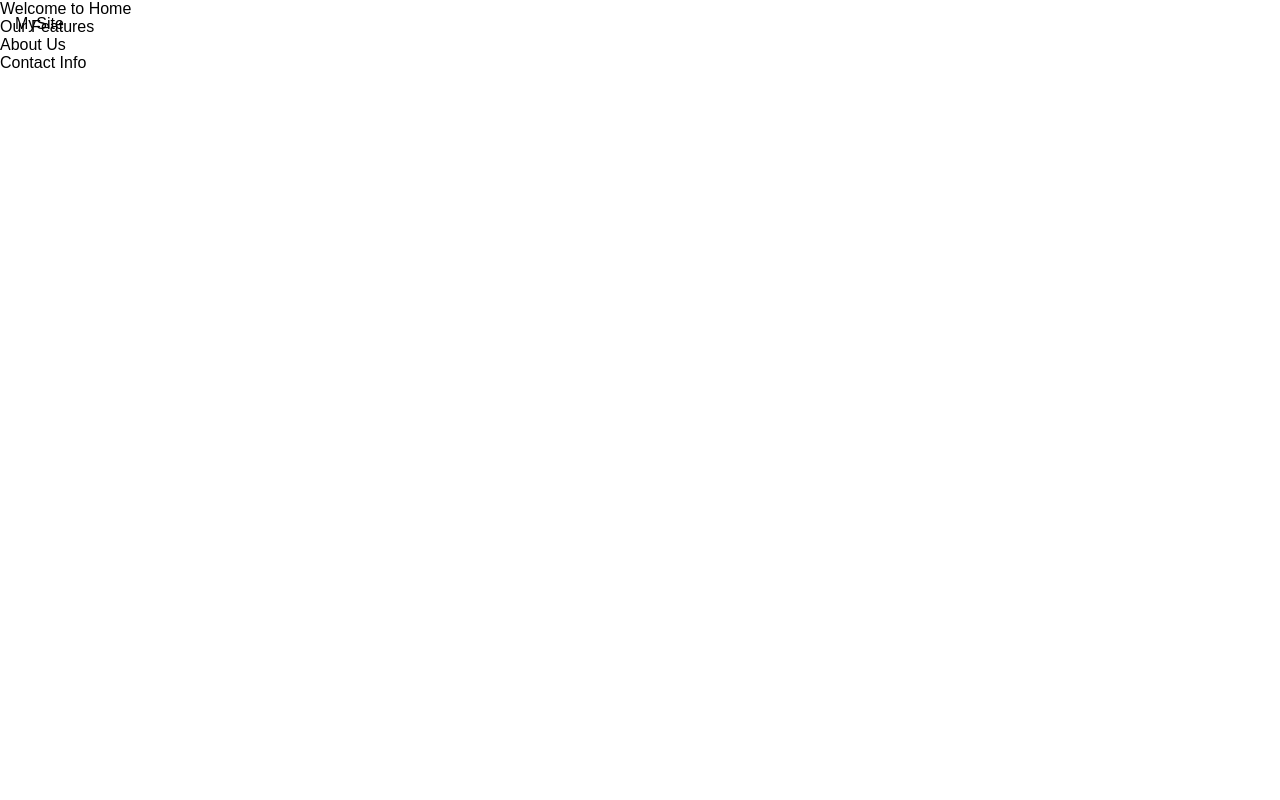
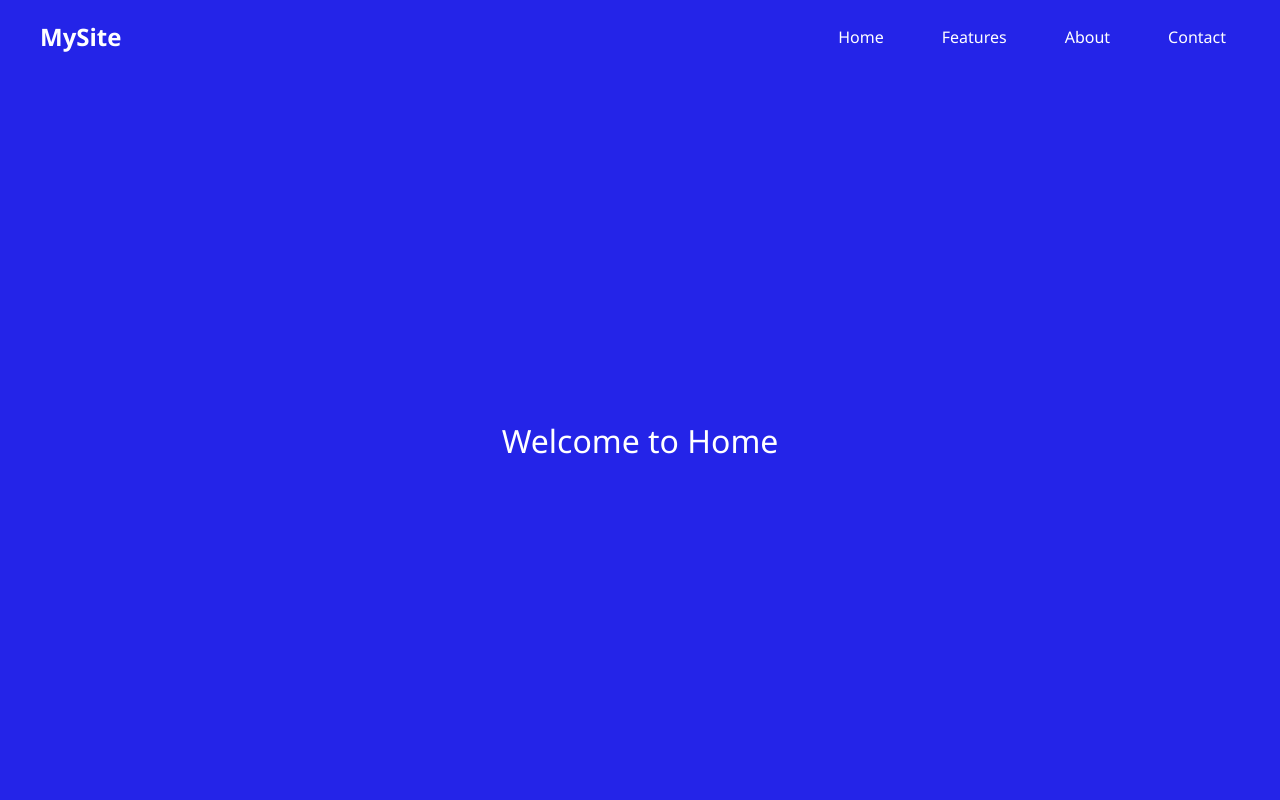
Before and after one commit to Prajwala260605/SCT_WD_1, a plain HTML site: page index.html in a window 1280 px wide. Shown: the top 800 px of the page. Drawn offline with Linux system fonts and the light colour scheme.

Commit message:
Update style.css

```diff
--- a/style.css
+++ b/style.css
@@ -1,44 +1,77 @@
-body {
+/* Reset and base styles */
+* {
     margin: 0;
-  font-family: Arial, sans-serif;
+    padding: 0;
+    box-sizing: border-box;
   }
 
+  body {
+    font-family: 'Segoe UI', sans-serif;
+    scroll-behavior: smooth;
+    background: #121212;
+    color: white;
+  }
+
+  /* Fixed Nav Styles */
   #navbar {
     position: fixed;
     top: 0;
+    left: 0;
     width: 100%;
-  background-color: transparent;
-  transition: background-color 0.3s, box-shadow 0.3s;
-  padding: 15px;
-  z-index: 999;
+    background: transparent;
+    display: flex;
+    justify-content: space-between;
+    align-items: center;
+    padding: 20px 40px;
+    z-index: 1000;
+    transition: background-color 0.3s ease, box-shadow 0.3s ease;
   }
 
+  /* Scrolled Style */
   #navbar.scrolled {
-  background-color: #333;
-  box-shadow: 0 2px 5px rgba(0, 0, 0, 0.2);
+    background: #000000ee;
+    box-shadow: 0 2px 10px rgba(0, 0, 0, 0.5);
   }
 
-#navbar ul {
+  /* Logo */
+  .logo {
+    font-size: 24px;
+    font-weight: bold;
+  }
+
+  /* Nav Menu */
+  .nav-menu {
     list-style: none;
     display: flex;
-  justify-content: center;
     gap: 30px;
-  margin: 0;
-  padding: 0;
   }
 
-#navbar a {
+  .nav-menu li a {
+    color: white;
     text-decoration: none;
-  color: white;
-  font-weight: bold;
-  transition: color 0.3s;
+    font-weight: 500;
+    padding: 8px 14px;
+    border-radius: 5px;
+    transition: background-color 0.3s, color 0.3s;
   }
 
-#navbar a:hover {
-  color: #ffcc00;
+  /* Hover Effect */
+  .nav-menu li a:hover {
+    background-color: #00ffff;
+    color: black;
   }
 
-.content {
-  padding-top: 100px;
-  height: 2000px; /* just to show scroll */
+  /* Page Sections */
+  .section {
+    height: 100vh;
+    display: flex;
+    align-items: center;
+    justify-content: center;
+    font-size: 32px;
+    padding-top: 80px;
   }
+
+  #home { background-color: #2424e8; }
+  #features { background-color: #53c3d2; }
+  #about { background-color: #1c1c1c; }
+  #contact { background-color: #8b5d6e; }
```
Lines whose indentation alone changed are shown as unchanged.
